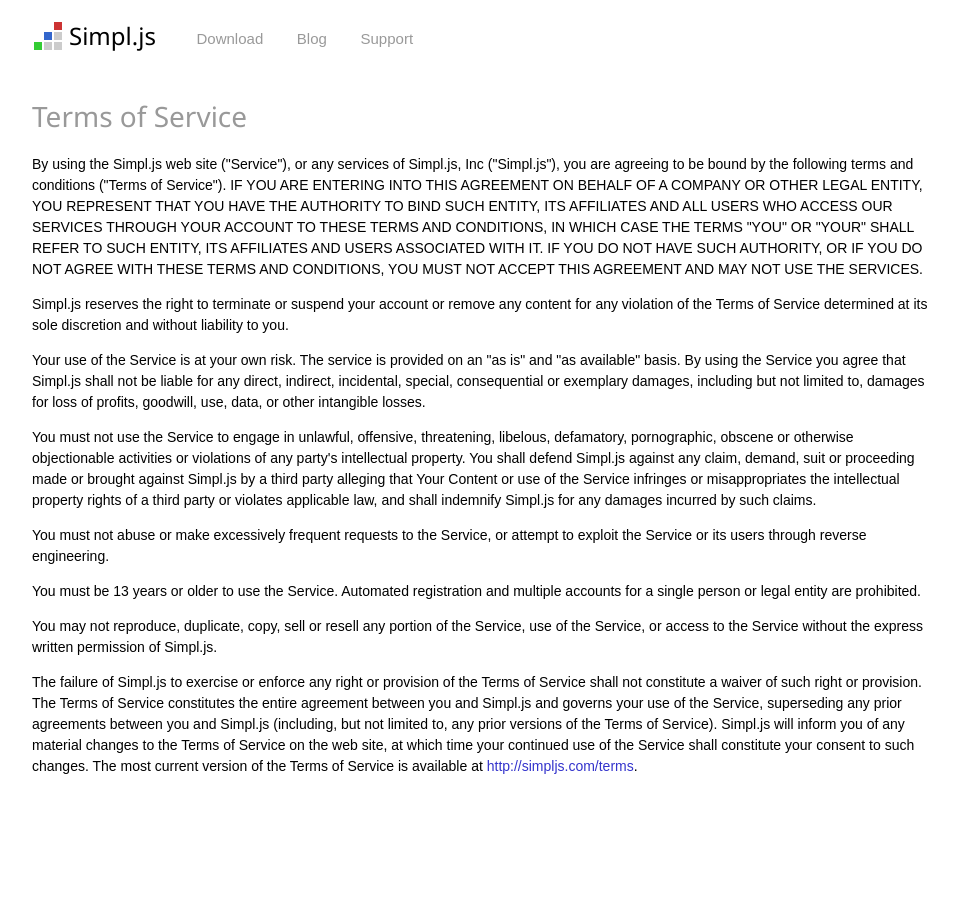
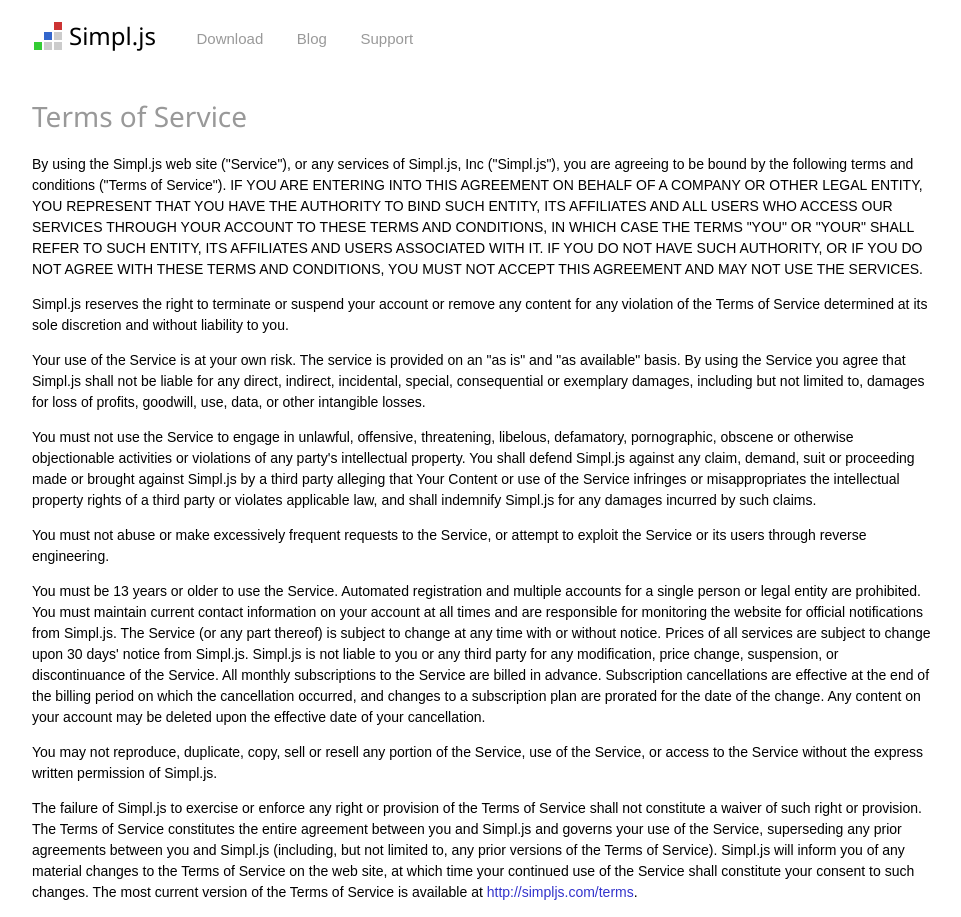
Before and after one commit to kganser/simpl.js, a Jekyll site: the page built from terms.html, in a window 1280 px wide. Shown: the whole page, without its empty margins (158-1119 px from the left). Built offline with Jekyll 4.4.1, drawn with Linux system fonts in a browser that asks for light colours.

Commit message:
Account terms

```diff
--- a/css/default.css
+++ b/css/default.css
@@ -530,7 +530,7 @@
 }
 #page-user aside {
   width: 200px;
-  margin-left: -230px;
+  margin: 0 0 60px -230px;
   font-size: 14px;
   color: #666;
 }
--- a/terms.html
+++ b/terms.html
@@ -7,6 +7,6 @@
 <p>Your use of the Service is at your own risk. The service is provided on an "as is" and "as available" basis. By using the Service you agree that Simpl.js shall not be liable for any direct, indirect, incidental, special, consequential or exemplary damages, including but not limited to, damages for loss of profits, goodwill, use, data, or other intangible losses.</p>
 <p>You must not use the Service to engage in unlawful, offensive, threatening, libelous, defamatory, pornographic, obscene or otherwise objectionable activities or violations of any party's intellectual property. You shall defend Simpl.js against any claim, demand, suit or proceeding made or brought against Simpl.js by a third party alleging that Your Content or use of the Service infringes or misappropriates the intellectual property rights of a third party or violates applicable law, and shall indemnify Simpl.js for any damages incurred by such claims.</p>
 <p>You must not abuse or make excessively frequent requests to the Service, or attempt to exploit the Service or its users through reverse engineering.</p>
-<p>You must be 13 years or older to use the Service. Automated registration and multiple accounts for a single person or legal entity are prohibited.</p>
+<p>You must be 13 years or older to use the Service. Automated registration and multiple accounts for a single person or legal entity are prohibited. You must maintain current contact information on your account at all times and are responsible for monitoring the website for official notifications from Simpl.js. The Service (or any part thereof) is subject to change at any time with or without notice. Prices of all services are subject to change upon 30 days' notice from Simpl.js. Simpl.js is not liable to you or any third party for any modification, price change, suspension, or discontinuance of the Service. All monthly subscriptions to the Service are billed in advance. Subscription cancellations are effective at the end of the billing period on which the cancellation occurred, and changes to a subscription plan are prorated for the date of the change. Any content on your account may be deleted upon the effective date of your cancellation.</p>
 <p>You may not reproduce, duplicate, copy, sell or resell any portion of the Service, use of the Service, or access to the Service without the express written permission of Simpl.js.</p>
 <p>The failure of Simpl.js to exercise or enforce any right or provision of the Terms of Service shall not constitute a waiver of such right or provision. The Terms of Service constitutes the entire agreement between you and Simpl.js and governs your use of the Service, superseding any prior agreements between you and Simpl.js (including, but not limited to, any prior versions of the Terms of Service). Simpl.js will inform you of any material changes to the Terms of Service on the web site, at which time your continued use of the Service shall constitute your consent to such changes. The most current version of the Terms of Service is available at <a href="/terms">http://simpljs.com/terms</a>.
```
